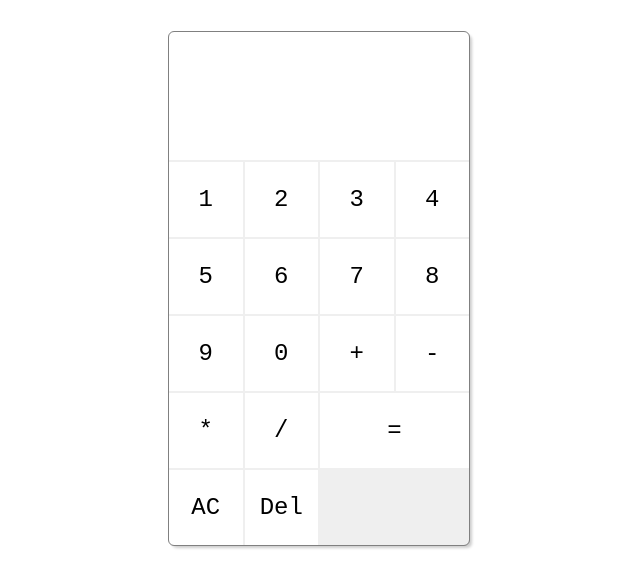
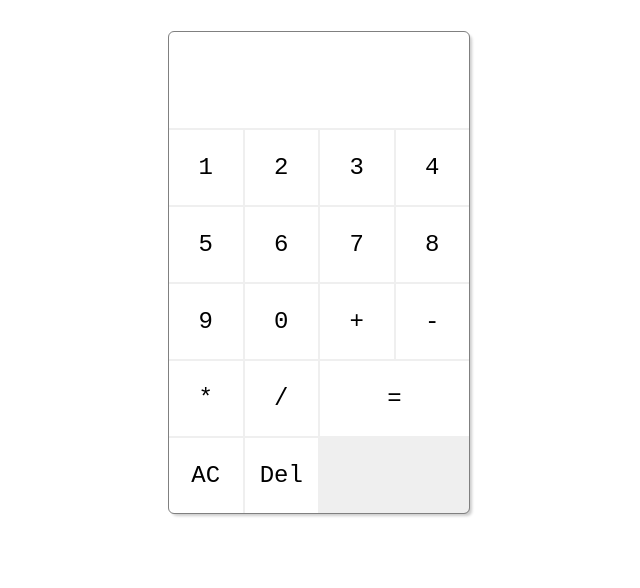
Before and after one commit to jaf7C7/calculator, a website: page index.html in a window 1280 px wide. Shown: the whole page, without its empty margins (321-961 px from the left). Drawn offline with Linux system fonts and the light colour scheme.

Commit message:
Handle displaying overflow of long numbers

```diff
--- a/style.css
+++ b/style.css
@@ -20,8 +20,9 @@
 #display {
 	background-color: white;
 	grid-column: span 4;
-	height: 2rem;
-	padding: 3rem 2rem;
+	min-height: 3rem;
+	padding: 1.5rem;
+	overflow-wrap: anywhere;
 }
 
 #calculator button {
```
